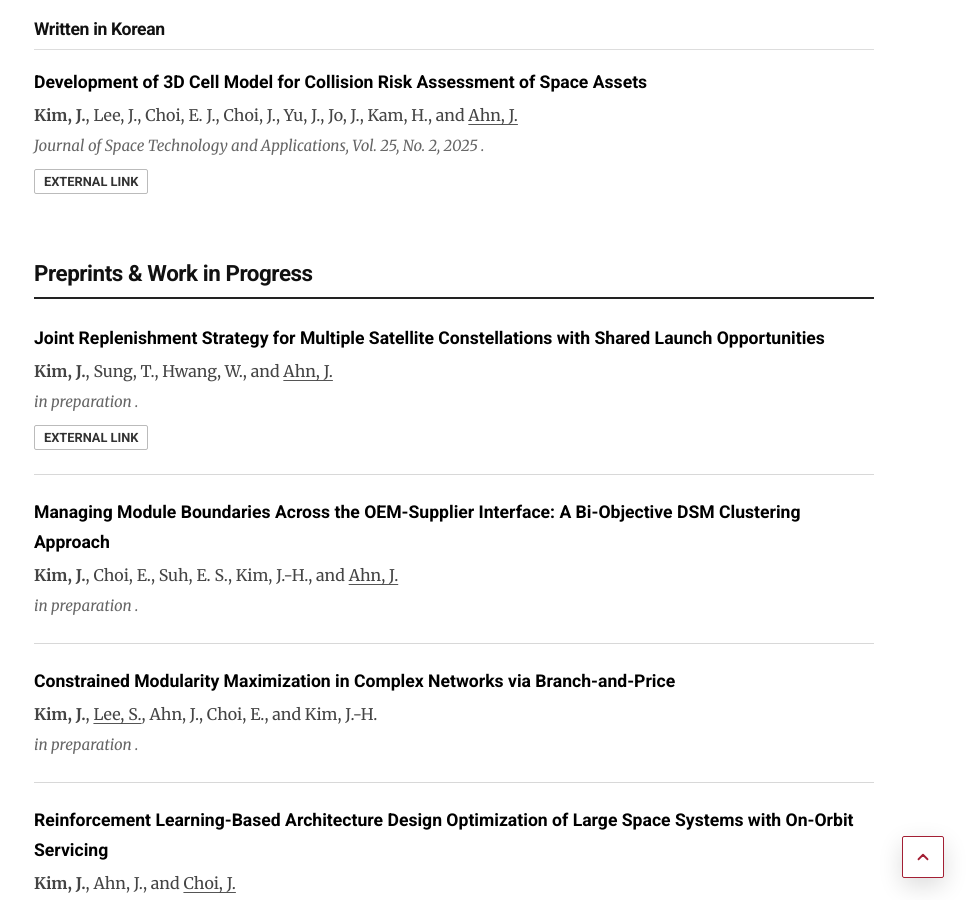
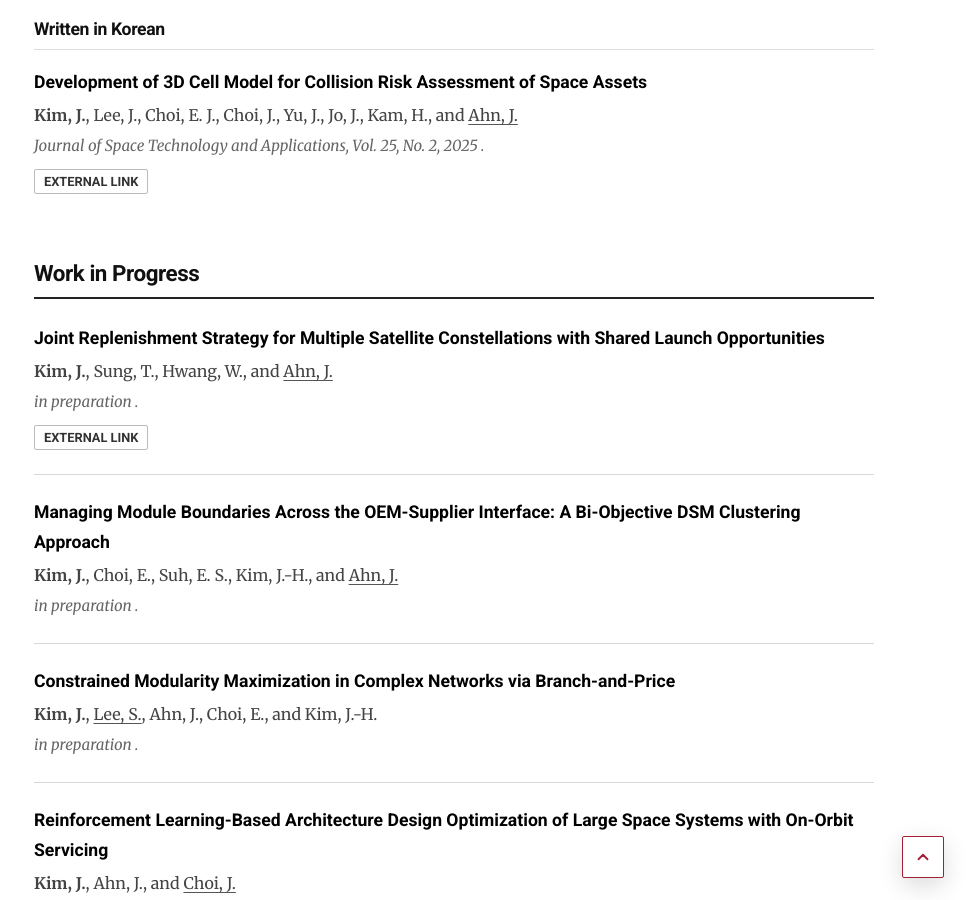
Before and after one commit to jaewoo-space/jaewoo-space.github.io, a Jekyll site: the page built from publications.md, in a window 1280 px wide and 900 px high, scrolled down 2118 px. Shown: the whole window, without its empty margins (186-1165 px from the left). Built offline with Jekyll 4.4.1, drawn with Linux system fonts in a browser that asks for light colours.

Commit message:
Match Work in Progress heading to updated CV

```diff
--- a/_data/publications.yml
+++ b/_data/publications.yml
@@ -88,7 +88,7 @@
   link: "https://doi.org/10.52912/jsta.2025.5.2.114"
 
 # ==========================================
-# Preprints & Work in Progress
+# Work in Progress
 # ==========================================
 
 - title: "Joint Replenishment Strategy for Multiple Satellite Constellations with Shared Launch Opportunities"
--- a/publications.md
+++ b/publications.md
@@ -31,7 +31,7 @@ title: Publications
         {% endfor %}
     </div>
 
-    <h2 id="work-in-progress" class="category-header">Preprints & Work in Progress</h2>
+    <h2 id="work-in-progress" class="category-header">Work in Progress</h2>
     <div class="publication-list">
         {% assign preprints = site.data.publications | where: "type", "preprint" %}
         {% for pub in preprints %}
```
Also changed, not shown: 1 other file.
